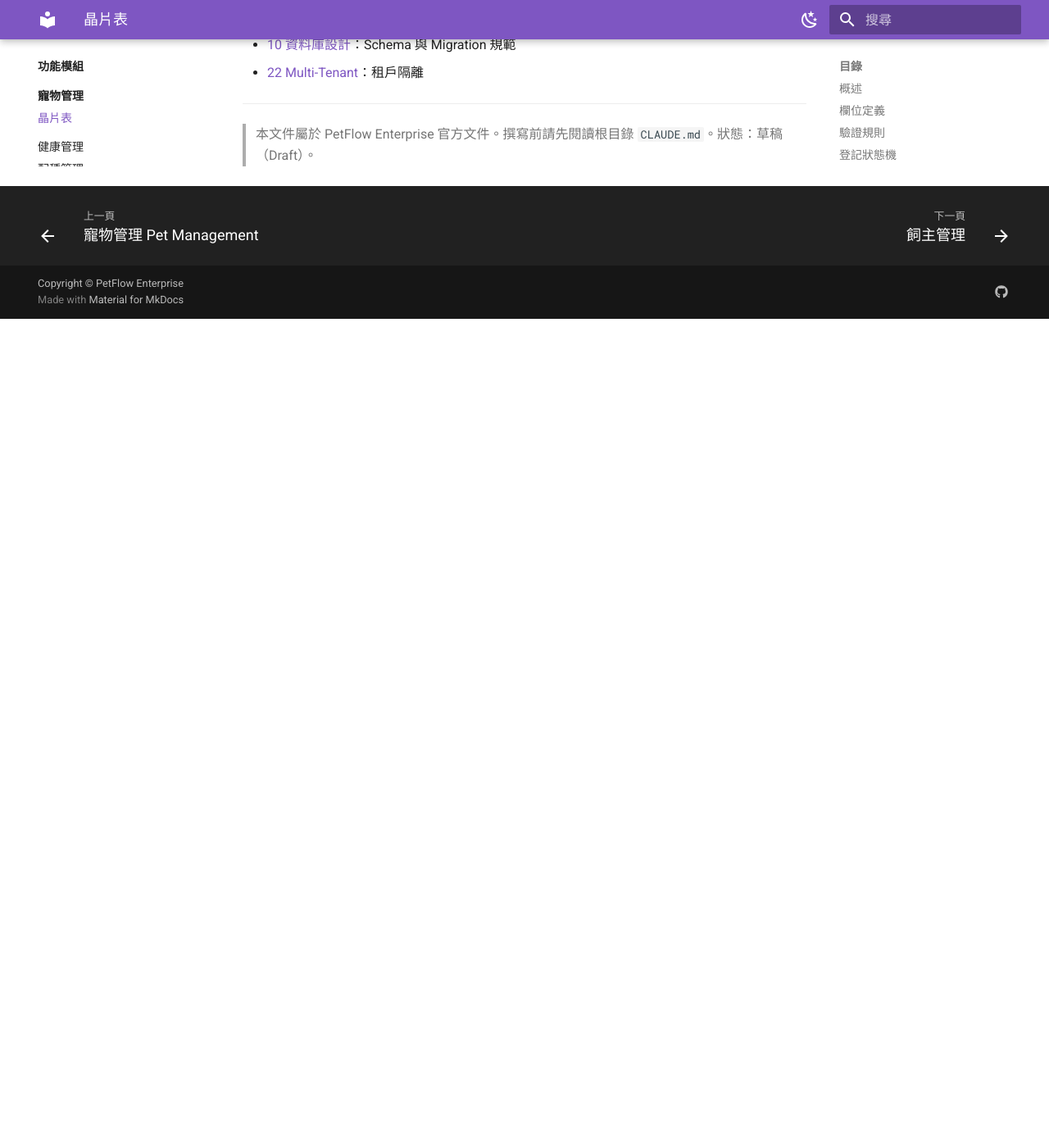
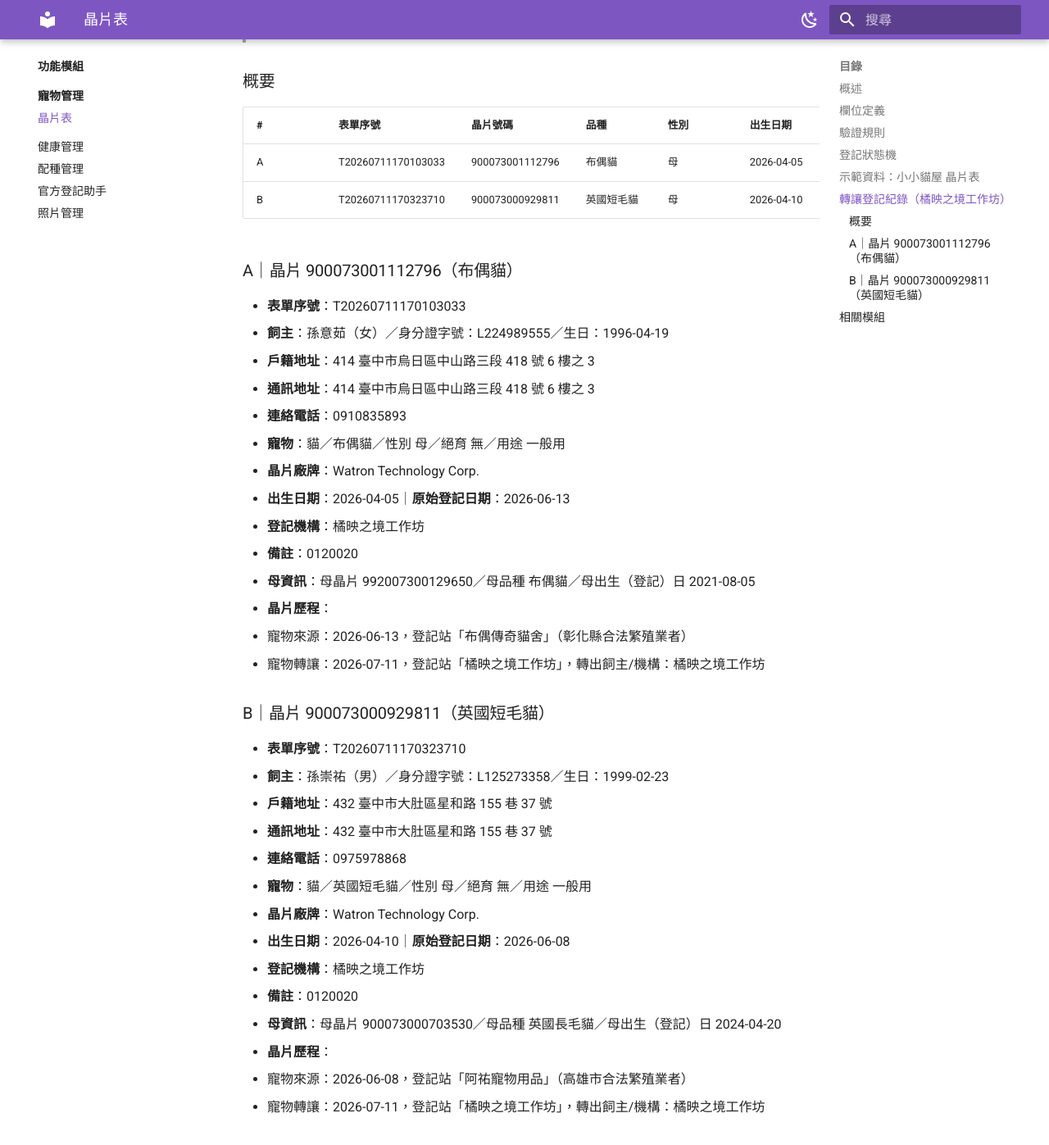
Before and after one commit to opopwowo/petflow-docs-archived, an MkDocs documentation site: the page built from docs/13_寵物管理/晶片表.md, in a window 1280 px wide and 1400 px high, scrolled down 2811 px. Shown: the top 1397 px of the window at 82% size. Built offline with MkDocs 1.6.1 and Material for MkDocs 9.7.7, drawn with Linux system fonts in a browser that asks for light colours; before the commit the page ends 3200 px from its top, so only the background shows below that; some of the changed text lies outside the part shown.

Commit message:
docs: 晶片表新增橘映之境工作坊兩筆轉讓登記紀錄
- 於 docs/13_寵物管理/晶片表.md 新增「轉讓登記紀錄」區段（晶片 900073001112796、900073000929811）
- 同步更新 晶片表.docx
- 更新 CHANGELOG Unreleased

Co-Authored-By: Claude Opus 4.8 <noreply@anthropic.com>
Claude-Session: https://claude.ai/code/session_01X6Coc7ENGZDrM3uRG3BFmD

```diff
--- a/docs/13_寵物管理/晶片表.md
+++ b/docs/13_寵物管理/晶片表.md
@@ -59,6 +59,52 @@ stateDiagram-v2
 | 6 | 雪球 | 波斯貓 | ♂ | 2025-11-20 | 900123000000106 | 2026-02-27 | 安心動物醫院 | 未登記 | 小小貓屋 |
 | 7 | 可可 | 孟加拉貓 | ♀ | 2026-01-05 | 900123000000107 | 2026-04-10 | 毛孩家動物診所 | 未登記 | 小小貓屋 |
 
+## 轉讓登記紀錄（橘映之境工作坊）
+
+> 資料來源：寵物登記證明（轉讓），登記機構「橘映之境工作坊」，登記日 2026-07-11。
+> ⚠️ 本區段為**真實登記個資**，含身分證字號、地址、電話，請依個資法與 [Audit Log](../25_AuditLog/README.md)、[RBAC](../24_RBAC/README.md) 規範妥善保護，非經授權不得外流。
+
+### 概要
+
+| # | 表單序號 | 晶片號碼 | 品種 | 性別 | 出生日期 | 原始登記日 | 轉讓日 | 飼主 |
+| --- | --- | --- | --- | --- | --- | --- | --- | --- |
+| A | T20260711170103033 | 900073001112796 | 布偶貓 | 母 | 2026-04-05 | 2026-06-13 | 2026-07-11 | 孫意茹 |
+| B | T20260711170323710 | 900073000929811 | 英國短毛貓 | 母 | 2026-04-10 | 2026-06-08 | 2026-07-11 | 孫崇祐 |
+
+### A｜晶片 900073001112796（布偶貓）
+
+- **表單序號**：T20260711170103033
+- **飼主**：孫意茹（女）／身分證字號：L224989555／生日：1996-04-19
+- **戶籍地址**：414 臺中市烏日區中山路三段 418 號 6 樓之 3
+- **通訊地址**：414 臺中市烏日區中山路三段 418 號 6 樓之 3
+- **連絡電話**：0910835893
+- **寵物**：貓／布偶貓／性別 母／絕育 無／用途 一般用
+- **晶片廠牌**：Watron Technology Corp.
+- **出生日期**：2026-04-05｜**原始登記日期**：2026-06-13
+- **登記機構**：橘映之境工作坊
+- **備註**：0120020
+- **母資訊**：母晶片 992007300129650／母品種 布偶貓／母出生（登記）日 2021-08-05
+- **晶片歷程**：
+  - 寵物來源：2026-06-13，登記站「布偶傳奇貓舍」（彰化縣合法繁殖業者）
+  - 寵物轉讓：2026-07-11，登記站「橘映之境工作坊」，轉出飼主/機構：橘映之境工作坊
+
+### B｜晶片 900073000929811（英國短毛貓）
+
+- **表單序號**：T20260711170323710
+- **飼主**：孫崇祐（男）／身分證字號：L125273358／生日：1999-02-23
+- **戶籍地址**：432 臺中市大肚區星和路 155 巷 37 號
+- **通訊地址**：432 臺中市大肚區星和路 155 巷 37 號
+- **連絡電話**：0975978868
+- **寵物**：貓／英國短毛貓／性別 母／絕育 無／用途 一般用
+- **晶片廠牌**：Watron Technology Corp.
+- **出生日期**：2026-04-10｜**原始登記日期**：2026-06-08
+- **登記機構**：橘映之境工作坊
+- **備註**：0120020
+- **母資訊**：母晶片 900073000703530／母品種 英國長毛貓／母出生（登記）日 2024-04-20
+- **晶片歷程**：
+  - 寵物來源：2026-06-08，登記站「阿祐寵物用品」（高雄市合法繁殖業者）
+  - 寵物轉讓：2026-07-11，登記站「橘映之境工作坊」，轉出飼主/機構：橘映之境工作坊
+
 ## 相關模組
 
 - [13 寵物管理](README.md)：晶片號碼為 `Pet` 實體欄位
```
Also changed, not shown: CHANGELOG.md (+1 -0 lines), 1 other file.
